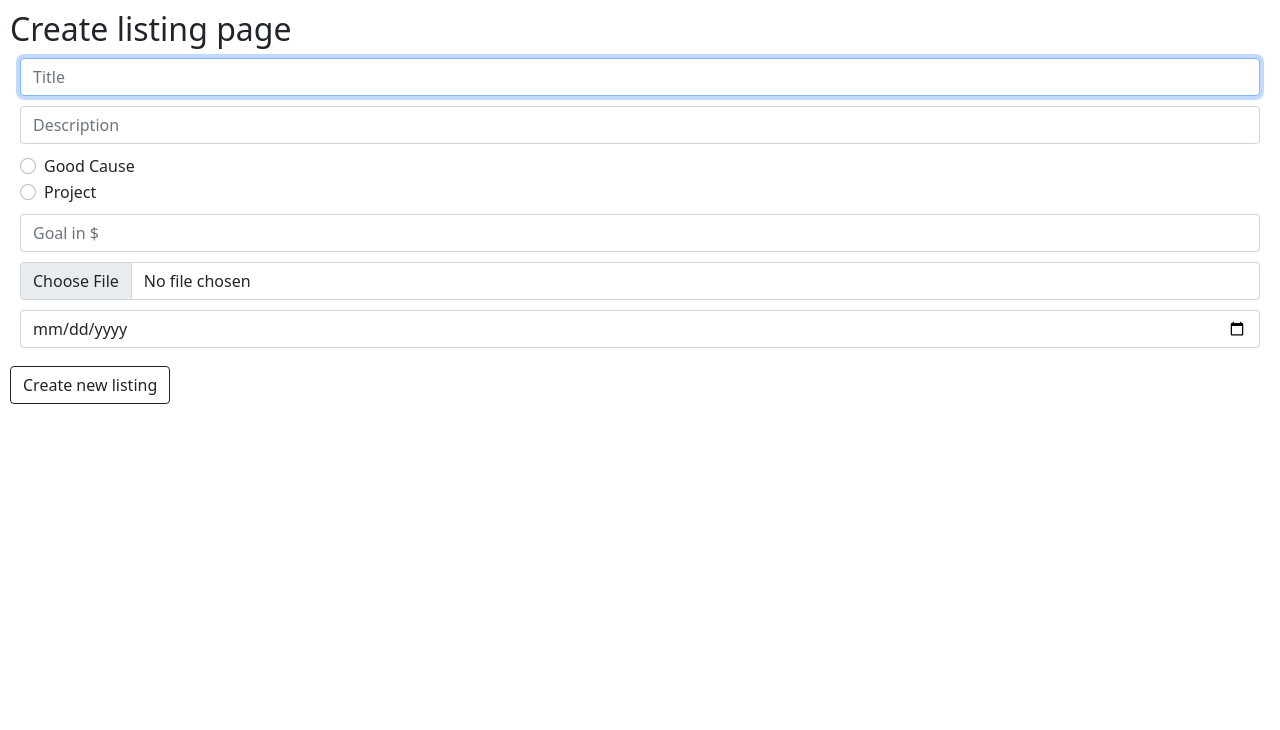
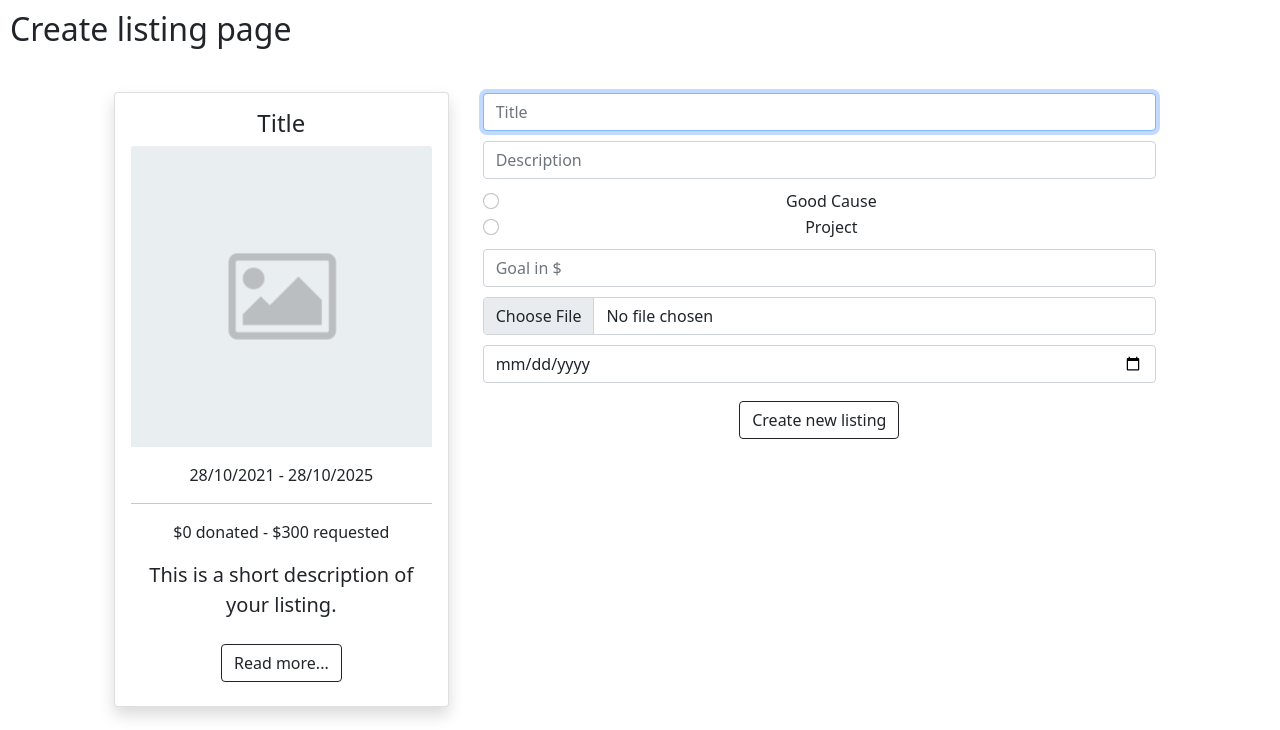
Before and after one commit to SDeVuyst/CS50W-final-project, a Django app: page /newlisting in a window 1280 px wide. Shown: the part 70-800 px from the top of the page. Run offline with Django 3.2, Linux system fonts and the light colour scheme.

Commit message:
made create new listing page show a preview

```diff
--- a/FINAL PROJECT/cswebfunding/models.py
+++ b/FINAL PROJECT/cswebfunding/models.py
@@ -1,5 +1,6 @@
 from django.contrib.auth.models import AbstractUser
 from django.db import models
+from django.core.validators import MaxValueValidator, MinValueValidator
 
 
 class User(AbstractUser):
@@ -16,7 +17,7 @@ class Listing(models.Model):
    project = models.BooleanField(default=0)
    goodcause = models.BooleanField(default=0)
    donated = models.PositiveIntegerField(default=0)
-   goal = models.PositiveIntegerField()
+   goal = models.PositiveIntegerField(validators=[MaxValueValidator(10000000),MinValueValidator(10)])
    amountbackers = models.PositiveIntegerField(default=0)
    created_at = models.DateField(auto_now_add=True)
    final_date = models.DateField()
--- a/FINAL PROJECT/cswebfunding/static/cswebfunding/cswebfunding.js
+++ b/FINAL PROJECT/cswebfunding/static/cswebfunding/cswebfunding.js
@@ -1,13 +1,57 @@
 document.addEventListener('DOMContentLoaded', function () {
 
-    // Image preview on newlising.html
+    // dynamically change preview on input of new listing
+    var titleform = document.getElementById("titleform");
+    var descriptionform = document.getElementById("descriptionform");
+    var goalform = document.getElementById("goalform");
+    var dateform = document.getElementById("dateform");
+
+    // Title
+    titleform.oninput = evt => {
+        var title = document.getElementById("newlistingtitle");
+        title.innerHTML = titleform.value;
+    }
+
+    // Description
+    descriptionform.oninput = evt => {
+        var description = document.getElementById("newlistingdescription");
+        description.innerHTML = descriptionform.value;
+    }
+
+    // Goal
+    goalform.oninput = evt => {
+        var goal = document.getElementById("newlistinggoal");
+        goal.innerHTML = goalform.value;
+    }
+
+    // Date
+    dateform.oninput = evt => {
+        var date = document.getElementById("newlistingdate");
+
+        var today = new Date();
+        var dd = today.getDate(); // Project must be open for at least a day
+        var mm = today.getMonth()+1; //January is 0 so need to add 1 to make it 1!
+        var yyyy = today.getFullYear();
+
+        if(dd<10){
+            dd='0'+dd
+        }
+        if(mm<10){
+            mm='0'+mm
+        }
+
+        mindate = yyyy+'-'+mm+'-'+dd;
+        date.innerHTML = `${mindate} - ${dateform.value}`;
+    }
+
+    // Photo
     formFile.onchange = evt => {
         const [file] = formFile.files
         if (file) {
             output.src = URL.createObjectURL(file)
-            output.hidden = false;
         }
     };
+
 })
 
 
--- a/FINAL PROJECT/cswebfunding/static/cswebfunding/styles.css
+++ b/FINAL PROJECT/cswebfunding/static/cswebfunding/styles.css
@@ -8,6 +8,10 @@ a {
 
 nav {
   margin-bottom: 10px;
+}
+
+.register {
+  margin-top: 15px;
 }
 
 .parentul {
--- a/FINAL PROJECT/cswebfunding/templates/cswebfunding/all_listings.html
+++ b/FINAL PROJECT/cswebfunding/templates/cswebfunding/all_listings.html
@@ -22,8 +22,7 @@
                     <li class="list-inline-item"><i class="far fa-clock"></i>{{ listing.created_at }} - {{ listing.final_date }}</li>
                 </ul>
                 <hr>
-                {% widthratio listing.donated 1 -1 as result %}
-                <p>{% widthratio listing.donated listing.goal 100 %}% donated - ${{ result|add:listing.goal }} remaining</p>
+                <p>${{listing.donated}} donated - ${{ listing.goal }} requested</p>
 
                 <p class="lead">{{ listing.description }}</p>
                 <a class="btn btn-outline-dark my-2" href="/listing/{{ listing.id }}" role="button">Read more...</a>
--- a/FINAL PROJECT/cswebfunding/templates/cswebfunding/newlisting.html
+++ b/FINAL PROJECT/cswebfunding/templates/cswebfunding/newlisting.html
@@ -2,15 +2,35 @@
 
 {% block body %}
 <h2>Create listing page</h2>
+<div class="container">
+    <div class="row">
+        <div class="col-12 col-sm-12 col-md-6 col-lg-4 col-xl-4 mt-4">
+            <div class="card shadow">
+                <div class="card-body text-center">
+                    <h4 id="newlistingtitle">Title</h4>
+                    <a href="#">
+                    <img id="output" class="card-img-top" src="media/default-listing.jpg" alt="default listing image">
+                    </a>
+                    <ul class="list-inline mt-3">
+                        <li class="list-inline-item" id="newlistingdate">28/10/2021 - 28/10/2025</li>
+                    </ul>
+                    <hr>
+                    <p>$0 donated - $<span id="newlistinggoal">300</span> requested</p>
+                    <p id="newlistingdescription" class="lead">This is a short description of your listing.</p>
+                    <a class="btn btn-outline-dark my-2" href="#" role="button">Read more...</a>
+                </div>
+            </div>
+        </div>
+        <div class="col register">
             <form action="{% url 'newlisting' %}" method="post" id="newlistingform" enctype="multipart/form-data">
                 {% csrf_token %}
                 <!-- Title input -->
                 <div class="form-group">
-        <input required autofocus autocomplete="off" class="form-control" type="text" name="title" placeholder="Title" maxlength="50">
+                    <input id="titleform" required autofocus autocomplete="off" class="form-control" type="text" name="title" placeholder="Title" maxlength="50">
                 </div>
                 <!-- Description input -->
                 <div class="form-group">
-        <input required autocomplete="off" class="form-control" type="text" name="description" placeholder="Description" maxlength="256">
+                    <input id="descriptionform" required autocomplete="off" class="form-control" type="text" name="description" placeholder="Description" maxlength="256">
                 </div>
                 <!-- Category input -->
                 <div required class="form-group">
@@ -25,19 +45,23 @@
                 </div>
                 <!-- Goal input -->
                 <div class="form-group">
-        <input required autocomplete="off" class="form-control" type="number" name="goal" min="10" placeholder="Goal in $">
+                    <input id="goalform" required autocomplete="off" class="form-control" type="number" name="goal" min="10" max="10000000" placeholder="Goal in $">
                 </div>
                 <!-- Main image input -->
                 <div class="form-group">
                     <input required name="photo" class="form-control" type="file" id="formFile" accept="image/*">
-        <img hidden id="output" src="#" alt="your image" class="square_image">
                 </div>
                 <!-- Final date input starting from today and maximum 5 years from now-->
                 <div class="form-group">
-        <input onclick="setdatelisting(); this.onclick=null;" required class="form-control" type="date" name="final_date" id="datefield">
+                    <input id="dateform" onclick="setdatelisting(); this.onclick=null;" required class="form-control" type="date" name="final_date" id="datefield">
                 </div>
 
                 <!-- Submit button -->
                 <input autocomplete="off" class="btn btn-outline-dark my-2" type="submit" value="Create new listing">
             </form>
+
+        </div>
+    </div>
+</div>
+
 {% endblock %}
```
Also changed, not shown: FINAL PROJECT/cswebfunding/migrations/0019_alter_listing_goal.py (added), FINAL PROJECT/db.sqlite3, FINAL PROJECT/media/media/album_1f7c5utei.gif (added). Lines whose indentation alone changed are shown as unchanged.
